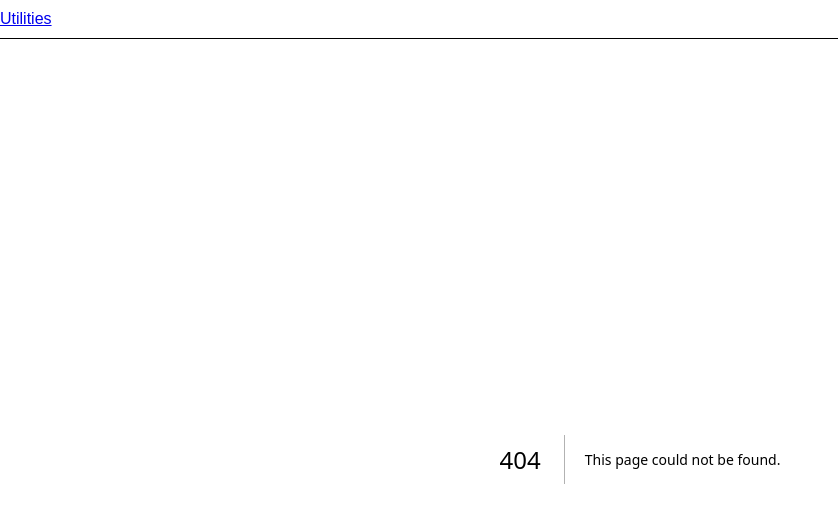
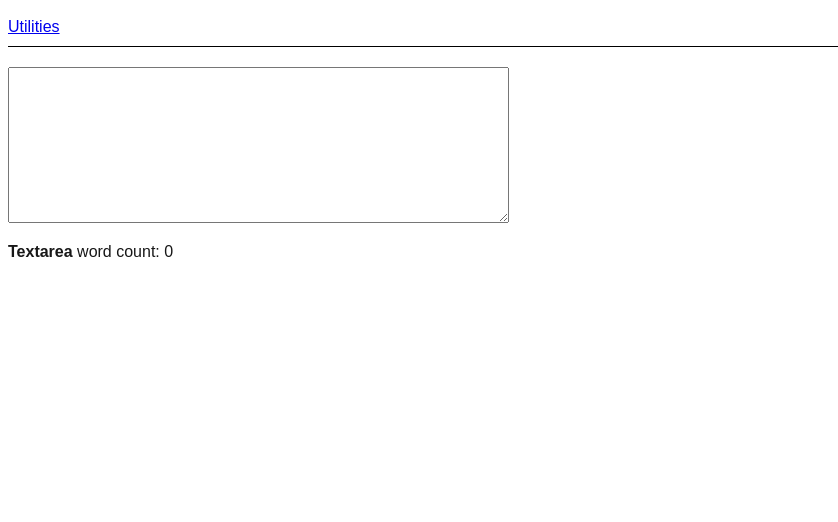
Before and after one commit to zachicecreamcohn/utilities, a Next.js app: page /word-count in a window 1280 px wide. Before the commit this address had no page. Shown: the top 522 px of the page, without its empty margins (0-838 px from the left). Built offline with nearby package versions, Linux system fonts and the light colour scheme.

Commit message:
added word counter

```diff
--- a/src/app/page.tsx
+++ b/src/app/page.tsx
@@ -14,6 +14,10 @@ export default function Home() {
                 <td><Link href="/converter">File Converter</Link></td>
                 <td>A simple file converter (ffmpeg wrapper)</td>
             </tr>
+            <tr>
+                <td><Link href="/word-count">Word Counter</Link></td>
+                <td></td>
+            </tr>
         </tbody>
     </table>
 
--- /dev/null
+++ b/src/app/word-count/page.tsx
@@ -0,0 +1,53 @@
+"use client";
+import { useState, useEffect } from 'react';
+
+export default function WordCount() {
+    const [text, setText] = useState('');
+    const [wordCount, setWordCount] = useState(0);
+    const [clipboardText, setClipboardText] = useState('');
+    const [clipboardWordCount, setClipboardWordCount] = useState(0);
+
+    const handleTextChange = (event) => {
+        setText(event.target.value);
+        setWordCount(event.target.value.split(' ').filter(Boolean).length);
+    }
+
+    const getWordCountFromClipboard = async () => {
+        const clipboardText = await navigator.clipboard.readText();
+        setClipboardText(clipboardText);
+        setClipboardWordCount(clipboardText.split(' ').filter(Boolean).length);
+    }
+
+    useEffect(() => {
+        getWordCountFromClipboard();
+        setText(clipboardText);
+
+
+        const interval = setInterval(getWordCountFromClipboard, 250);
+        return () => clearInterval(interval);
+    }, []);
+
+
+    useEffect(() => {
+        setClipboardWordCount(clipboardText.split(' ').filter(Boolean).length);
+    }, [clipboardText]);
+
+
+    return (
+        <div>
+            <textarea
+                value={text}
+                onChange={handleTextChange}
+                cols={60}
+                rows={10}
+                />
+            <p><b>Textarea</b> word count: {wordCount}</p>
+            {clipboardText && (
+                <div>
+                    <p><b>Clipboard</b> word count: {clipboardWordCount}</p>
+                </div>
+            )}
+        </div>
+    );
+
+}
```
Also changed, not shown: 2 other files (tests, documents, lock files or other folders).
